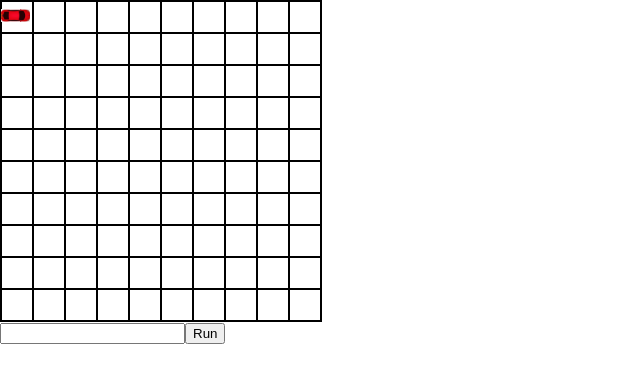
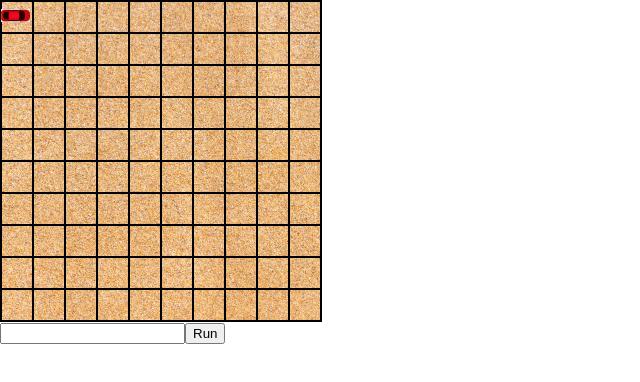
Before and after one commit to Mirzamorph/mars-rover, a React (Create React App) app: page / in a window 1280 px wide. Shown: the top 382 px of the page, without its empty margins (0-640 px from the left). Built offline with nearby package versions, Linux system fonts and the light colour scheme.

Commit message:
added bg

```diff
--- a/src/index.css
+++ b/src/index.css
@@ -18,6 +18,7 @@ body {
   display: flex;
   flex-direction: column;
   border: 0.5px solid #000;
+  background-image: url("bg.jpg");
 }
 
 .row {
```
Also changed, not shown: src/bg.jpg (added).
